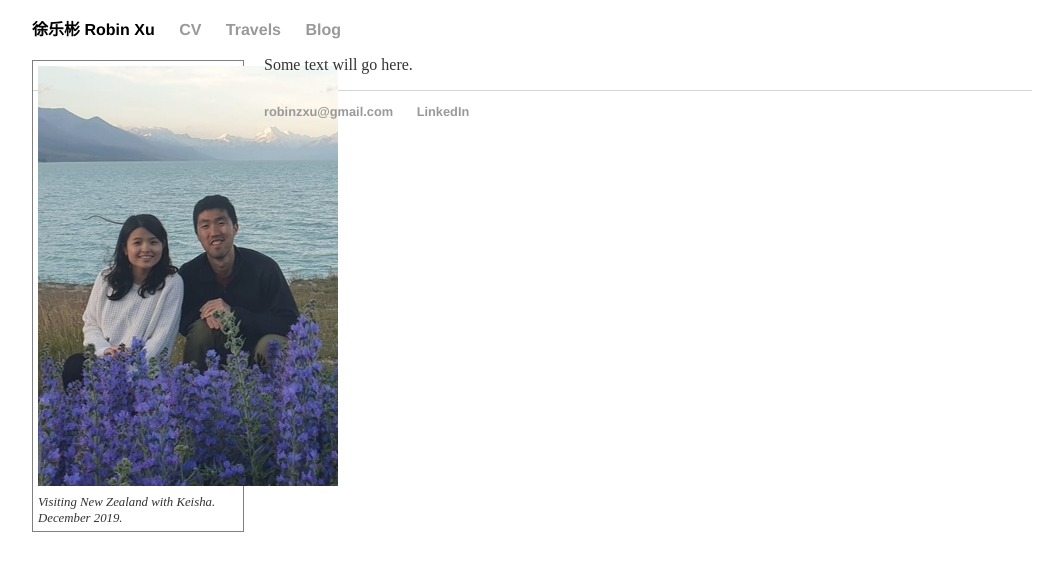
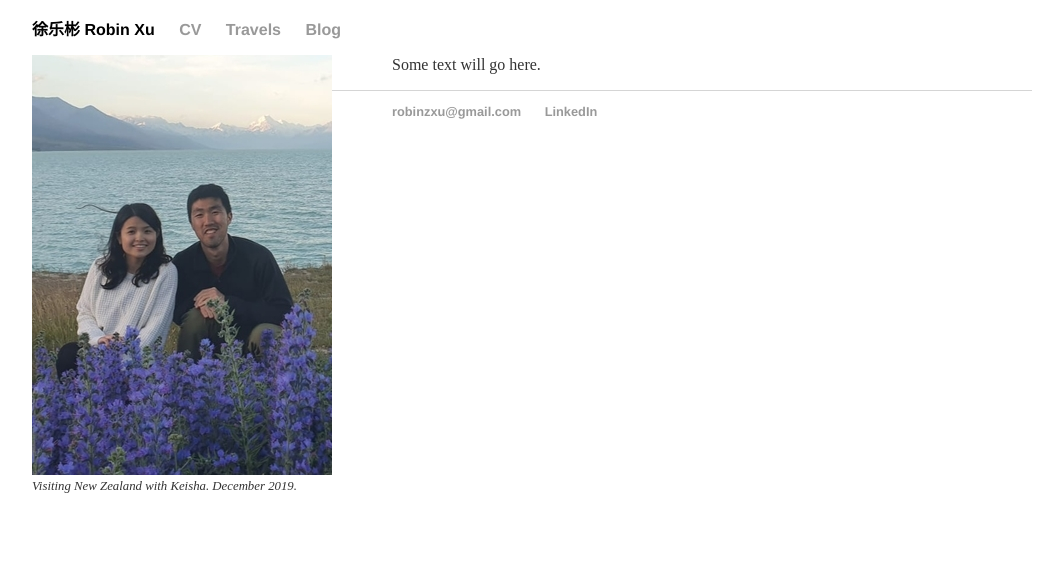
Before and after one commit to robinzxu/robinzxu.github.io, a Jekyll site: the page test/index.html, which Jekyll copies as it is, in a window 1280 px wide. Shown: the top 571 px of the page, without its empty margins (108-1171 px from the left). Built offline with Jekyll 4.4.1, drawn with Linux system fonts in a browser that asks for light colours.

Commit message:
Update main.css

```diff
--- a/css/main.css
+++ b/css/main.css
@@ -28,10 +28,8 @@ padding: 0px 60px 15px 0;
 /* Styling for image div with caption */
  .main_img {
    float:left;
-   width:200px;
-   padding:5px;
-   border:1px solid gray;
-   margin: 5px 20px 5px 0px;
+   width:300px;
+   padding: 0px 60px 15px 0px;
  }
 
 /* Styling for caption within image div */
@@ -40,7 +38,6 @@ padding: 0px 60px 15px 0;
    margin-bottom:0px;
    font-size:0.8em;
    font-style:italic;
-   padding-top:5px;
  }
 
 /* Blog */
```
